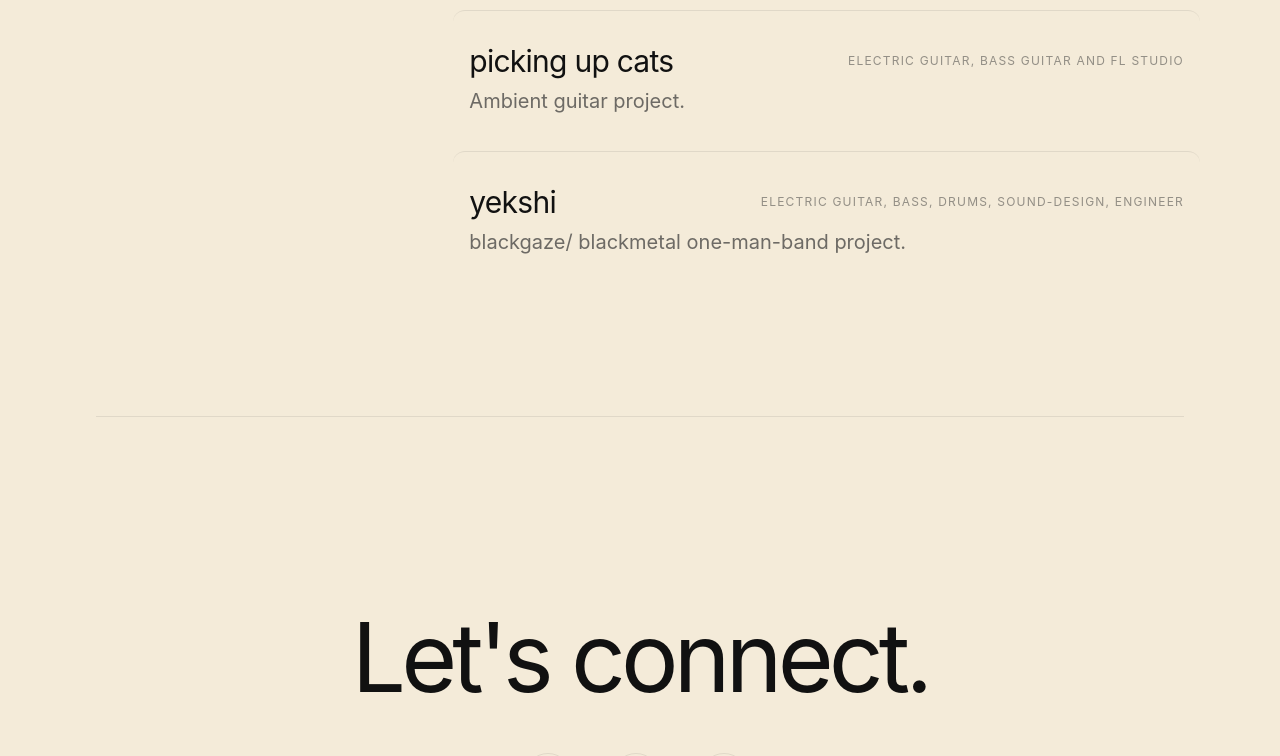
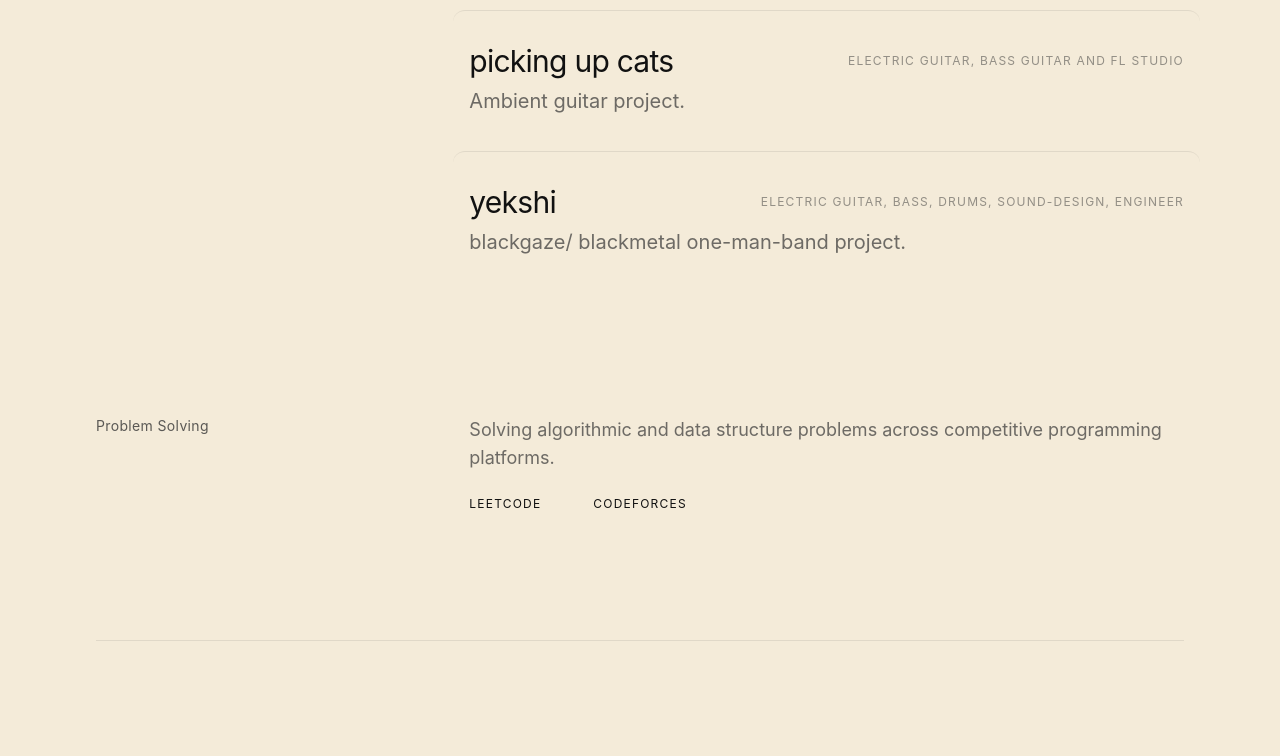
Before and after one commit to adwaithwas/adw-portfolio, a React (Vite) app: page / in a window 1280 px wide. Shown: the part 3212-3968 px from the top of the page. Built offline with nearby package versions, Linux system fonts and the light colour scheme.

Commit message:
added skills

```diff
--- a/src/App.jsx
+++ b/src/App.jsx
@@ -114,7 +114,7 @@ function App() {
             </div>
             <div className="md:col-span-8">
               <p className="text-2xl md:text-4xl text-black tracking-tight leading-tight max-w-3xl">
-                I’m a CSE (AIML) student exploring machine learning, interface design, internet culture, and creative digital experiences.
+                I’m a CSE (AI/ML) student exploring machine learning, interface design, and creative digital experiences.
               </p>
             </div>
           </div>
@@ -159,6 +159,35 @@ function App() {
                 { name: "yekshi", desc: "blackgaze/ blackmetal one-man-band project.", tech: "electric guitar, bass, drums, sound-design, engineer", link: "https://open.spotify.com/artist/1PLsa01CmxJ2i61Ezm54Qv?si=-AZjuVS4Sy6__JBsgioNsA" }
               ]}
             />
+
+            <motion.div
+              initial="hidden"
+              whileInView="visible"
+              viewport={{ once: true, margin: "-100px" }}
+              variants={staggerContainer}
+              className="grid grid-cols-1 md:grid-cols-12 gap-8"
+            >
+              <div className="md:col-span-4">
+                <h4 className="text-sm tracking-wide text-charcoal/80 mb-6">Problem Solving</h4>
+              </div>
+              <div className="md:col-span-8">
+                <motion.div variants={fadeInUp}>
+                  <p className="text-charcoal/70 text-lg mb-6">
+                    Solving algorithmic and data structure problems across competitive programming platforms.
+                  </p>
+                  <div className="flex flex-wrap gap-8">
+                    <a href="https://leetcode.com/u/ranoutofwhy/" target="_blank" rel="noopener noreferrer" className="text-xs uppercase tracking-widest text-black hover:text-muted-red transition-colors duration-300 flex items-center group">
+                      LeetCode
+                      <ArrowUpRight className="ml-1 opacity-0 -translate-y-1 group-hover:opacity-100 group-hover:translate-y-0 transition-all duration-300" size={16} />
+                    </a>
+                    <a href="https://codeforces.com/profile/adwaithwas" target="_blank" rel="noopener noreferrer" className="text-xs uppercase tracking-widest text-black hover:text-muted-red transition-colors duration-300 flex items-center group">
+                      Codeforces
+                      <ArrowUpRight className="ml-1 opacity-0 -translate-y-1 group-hover:opacity-100 group-hover:translate-y-0 transition-all duration-300" size={16} />
+                    </a>
+                  </div>
+                </motion.div>
+              </div>
+            </motion.div>
           </div>
         </section>
 
@@ -173,9 +202,10 @@ function App() {
           <div className="flex flex-col items-center text-center">
             <h2 className="text-5xl md:text-8xl tracking-tighter text-black mb-12">Let's connect.</h2>
             <div className="flex space-x-8">
-              <SocialLink href="#" icon={<GithubIcon />} label="GitHub" />
-              <SocialLink href="#" icon={<LinkedinIcon />} label="LinkedIn" />
-              <SocialLink href="#" icon={<MailIcon />} label="Email" />
+              <SocialLink href="https://github.com/adwaithwas" icon={<GithubIcon />} label="GitHub" />
+              <SocialLink href="https://www.linkedin.com/in/adwaith-sunil-700178284/" icon={<LinkedinIcon />} label="LinkedIn" />
+              <SocialLink href="https://leetcode.com/u/ranoutofwhy/" icon={<LeetcodeIcon />} label="LeetCode" />
+              <SocialLink href="mailto:betteradwaith@gmail.com" icon={<MailIcon />} label="Email" />
             </div>
           </div>
         </motion.section>
@@ -282,4 +312,12 @@ function MailIcon() {
   );
 }
 
+function LeetcodeIcon() {
+  return (
+    <svg xmlns="http://www.w3.org/2000/svg" width="20" height="20" viewBox="0 0 24 24" fill="none" stroke="currentColor" strokeWidth="2" strokeLinecap="round" strokeLinejoin="round">
+      <path d="M12 2L2 12l10 10 10-10L12 2zM12 6l6 6-6 6-6-6 6-6z" />
+    </svg>
+  );
+}
+
 export default App;
```
